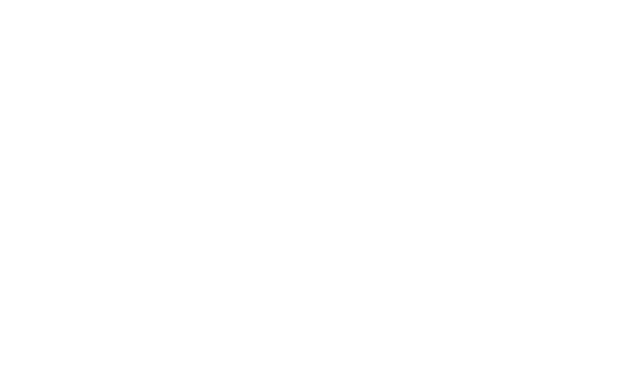
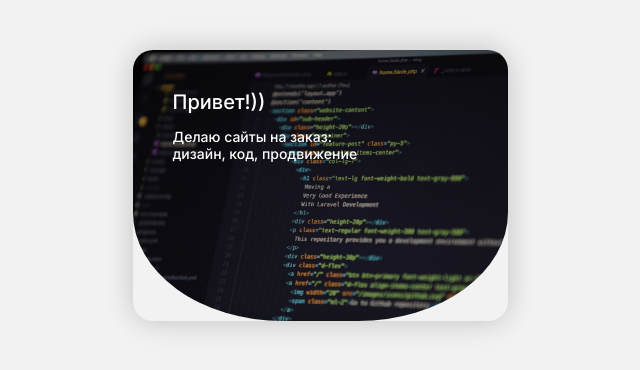
Before and after one commit to andddreww/taplink, a plain HTML site: page index.html in a window 1280 px wide. Shown: the whole page, without its empty margins (320-960 px from the left). Drawn offline with Linux system fonts and the light colour scheme.

Commit message:
add: header style

```diff
--- a/css/style.css
+++ b/css/style.css
@@ -0,0 +1,36 @@
+* {
+    box-sizing: border-box;
+}
+
+body {
+    background-color: #f2f2f2;
+    padding: 50px;
+    font-family: 'Inter', sans-serif;
+}
+
+.page-wrapper {
+    max-width: 375px;
+    margin: auto;
+    background: #f2f2f2;
+    box-shadow: 0px -4px 30px rgba(0, 0, 0, 0.1), 0px 4px 30px rgba(0, 0, 0, 0.1);
+    border-radius: 20px;
+}
+
+.header {
+    padding: 40px 40px 145px;
+    color: #fff;
+    background: linear-gradient(180deg, rgba(0, 0, 0, 0.5) 0%, rgba(0, 0, 0, 0.30) 100%), url('../img/header-bg.jpeg') no-repeat center / cover;
+    border-radius: 20px 20px 40% 40%
+}
+
+.hello {
+    font-weight: 500;
+    font-size: 20px;
+    line-height: 24px;
+}
+
+.hello-text {
+    font-weight: 500;
+    font-size: 14px;
+    line-height: 17px;
+}
--- a/index.html
+++ b/index.html
@@ -4,11 +4,24 @@
     <meta charset="UTF-8">
     <meta http-equiv="X-UA-Compatible" content="IE=edge">
     <meta name="viewport" content="width=device-width, initial-scale=1.0">
+    <link rel="preconnect" href="https://fonts.googleapis.com">
+    <link rel="preconnect" href="https://fonts.gstatic.com" crossorigin>
+    <link href="https://fonts.googleapis.com/css2?family=Inter:wght@400;500&display=swap" rel="stylesheet">
     <link rel="stylesheet" href="css/normalize.css">
     <link rel="stylesheet" href="css/style.css">
     <title>Taplink</title>
 </head>
 <body>
+    <div class="page-wrapper">
+        <header class="header">
+            <span class="hello">Привет!))</span>
+            <p class="hello-text">Делаю сайты на заказ:
+                <br>дизайн, код, продвижение
+            </p>
+        </header>
+
+    </div>
+    <!-- /.page-wrapper -->
 
     <script src="js/main.js"></script>
 </body>
```
Also changed, not shown: img/header-bg.jpeg (added), 2 other files.
